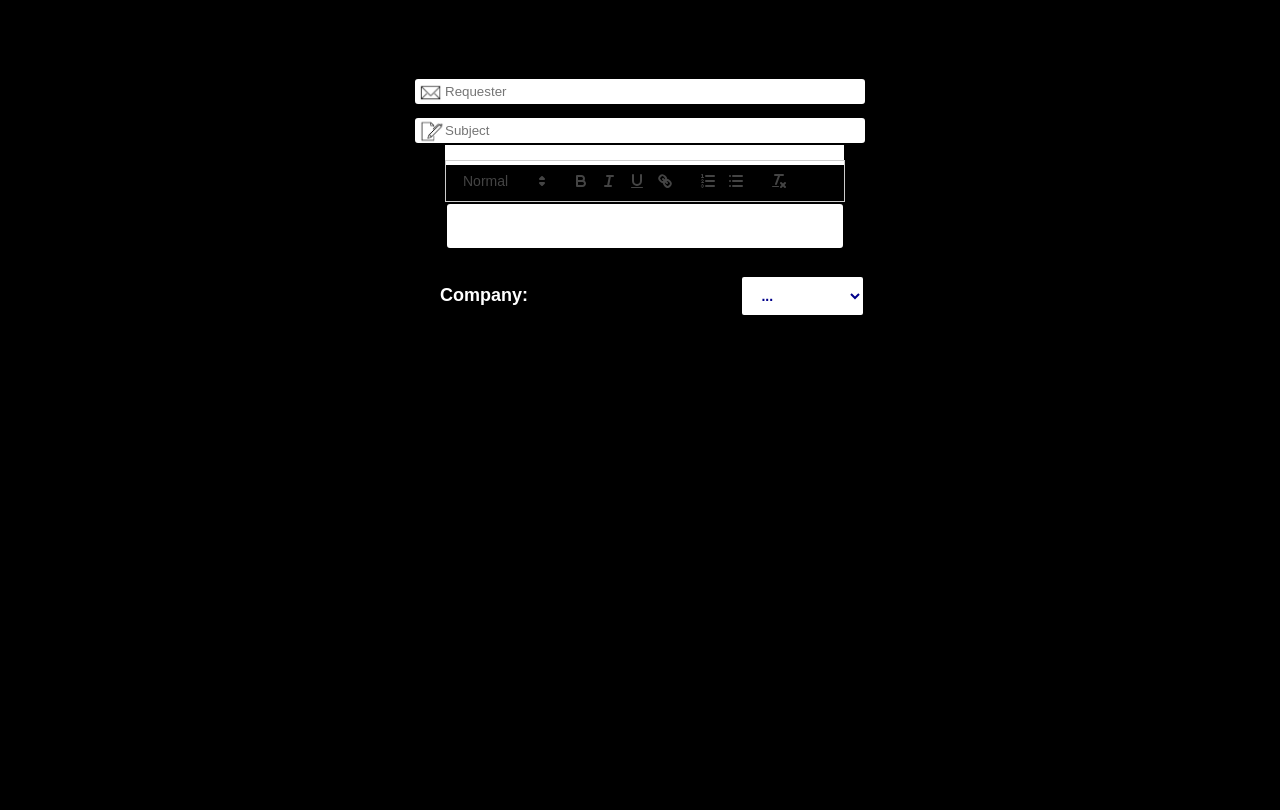
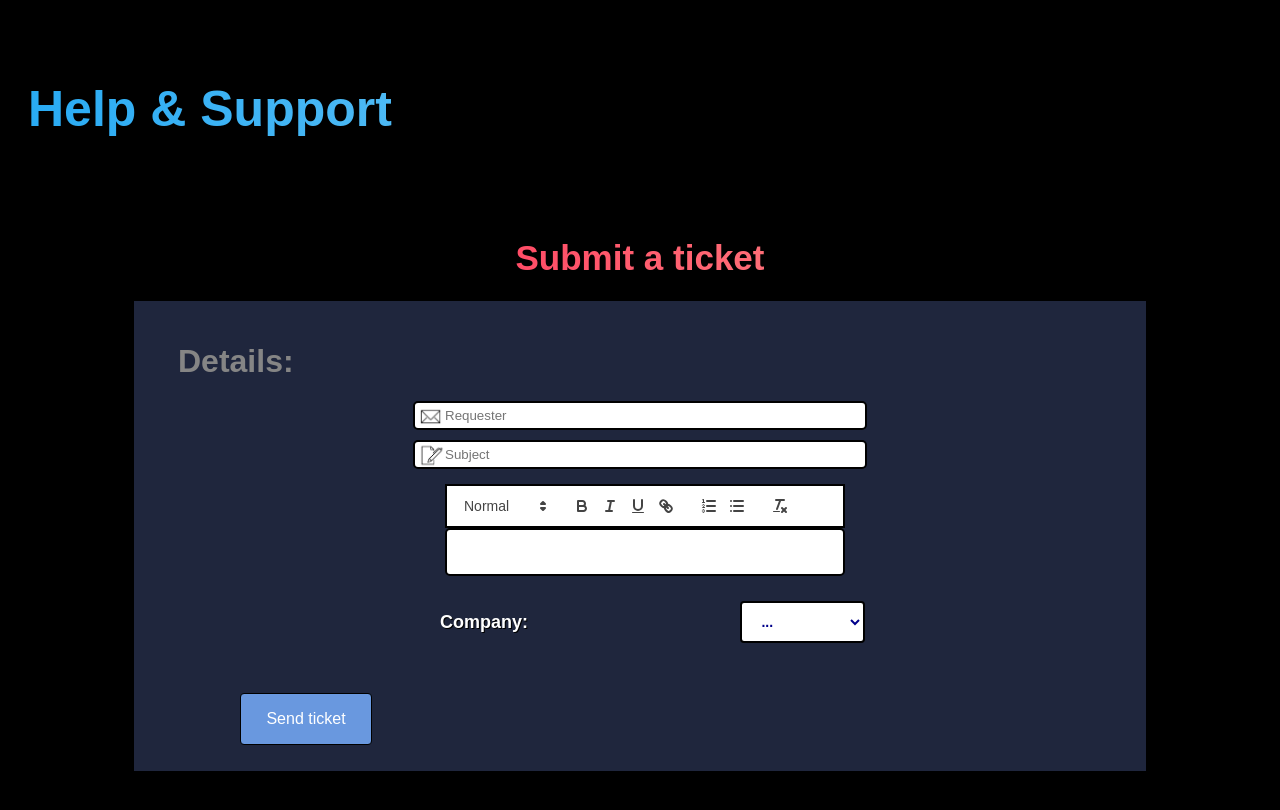
Before and after one commit to RussellIndustriesTobin/RussellIndustries, a website built with Vite: page support.html in a window 1280 px wide. Shown: the part 120-930 px from the top of the page. Before the commit the page ends 885 px from the top, so only its background shows below. Built offline with nearby package versions, Linux system fonts and the light colour scheme.

Commit message:
Update support.css

```diff
--- a/support.css
+++ b/support.css
@@ -67,18 +67,51 @@ nav {
    transition: all 0.3s ease;
 }
 
-.title {
-    margin-top: 100px;
+#title {
+    margin-top: 200px;
+    display: flex;
+     flex-direction: column;
+    align-items: flex-start; /* Align title to the left */
+    margin-left: 20px; /* Adjust left margin as needed */
+    font-size: 50px;
+        margin-bottom: 100px; /* Adjust this value as needed to reduce the gap */
+
+}
+
+#mini-heading {
     display: flex;
     flex-direction: column;
     align-items: center;
     margin-left: auto;
     margin-right: auto;
-    color: white;
-    font-size: 30px;
-    text-shadow: 1px 1px 0 #000;
+    font-size: 45px;
 }
 
+.section-heading {
+ background-color: #ff8177;
+ background-image: linear-gradient(to right, #29abf4, #A1DAF5);
+
+  background-size: 100%;
+  -webkit-background-clip: text;
+  -moz-background-clip: text;
+  -webkit-text-fill-color: transparent;
+  -moz-text-fill-color: transparent;
+}
+
+#sub-title {
+    display: flex;
+    margin-top: 0; /* Adjust this value as needed to reduce the gap */
+     flex-direction: column;
+    align-items: center; /* Align title to the left */
+     background-color: #ff8177;
+ background-image: linear-gradient(to right, #ff0844, #ffb199);
+    font-size: 35px;
+  background-size: 100%;
+  -webkit-background-clip: text;
+  -moz-background-clip: text;
+  -webkit-text-fill-color: transparent;
+  -moz-text-fill-color: transparent;
+}
 
 #background-text {
     display:inline-block;
@@ -89,7 +122,7 @@ nav {
     background-color: white;
     position: absolute; /* or 'relative' */
     z-index: -1; /* to ensure it sits behind */
-    top: 244px; /* adjust as needed */
+    top: 550px; /* adjust as needed */
     left: 9px; /* adjust as needed */
     right: 0; /* adjust as needed */
     bottom: 0; /* adjust as needed */
@@ -108,7 +141,7 @@ nav {
 #help {
     /*background: white;*/
     width: 800px;
-    height: 680px;
+    height: 350px;
     margin-right: auto;
     margin-left: auto;
 }
@@ -158,6 +191,11 @@ nav {
     background: white !important;
 }
 
+.ql-toolbar.ql-snow {
+    background: white !important;
+    border: 2px solid #000 !important;
+}
+
 #company-name {
     display: inline-block; /* Changed from block to inline-block */
     font-size: 18px;
@@ -193,3 +231,58 @@ nav {
 a:hover {
     color: gold !important;
 }
+
+.outer {
+  display: flex;
+    justify-content: flex-start;
+}
+
+.button {
+  border: 1px solid black;
+  width: 100px;
+  margin-top: 50px;
+  height: 30px;
+  display: inline-block;
+padding: 10px 15px;
+    background: linear-gradient(to right, #f77062 50%, rgb(105, 152, 223) 50%);
+    border-radius: 4px;
+  background-size: 200% 100%;
+  background-position: right bottom;
+  transition: all .4s ease-out;
+  margin-bottom: 20px;
+}
+
+.button:hover {
+  background-position: left bottom;
+}
+
+.text {
+  text-align: center;
+  font-size: 16px;
+  line-height: 30px;
+  color: #fff;
+  transition: all .6s ease-out;
+  display: block;
+}
+
+.text:hover {
+  color: white;
+}
+
+#contact-div {
+    background: linear-gradient(to right, black 10%, #1F263D 10%, #1F263D 90%, black 90%);
+    margin-bottom: 50px;
+    padding-top: 20px;
+    padding-bottom: 20px;
+    overflow: auto; /* Ensures that the div contains floated or absolutely positioned children */
+}
+
+#details {
+    color: #858585;
+    text-align: left;
+    display: flex;
+    margin-left: 170px;
+    margin-right: auto;
+    justify-content: flex-start;
+    font-weight: bold;
+}
```
